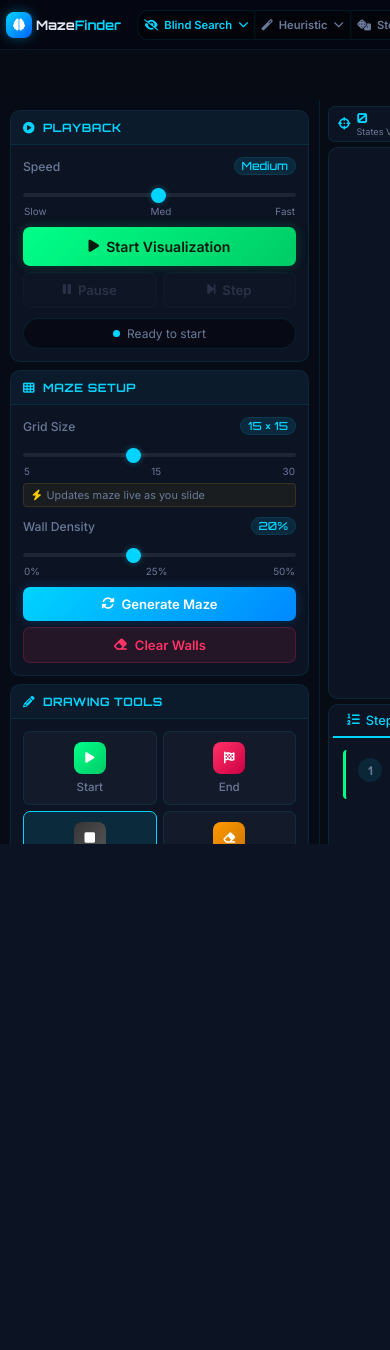
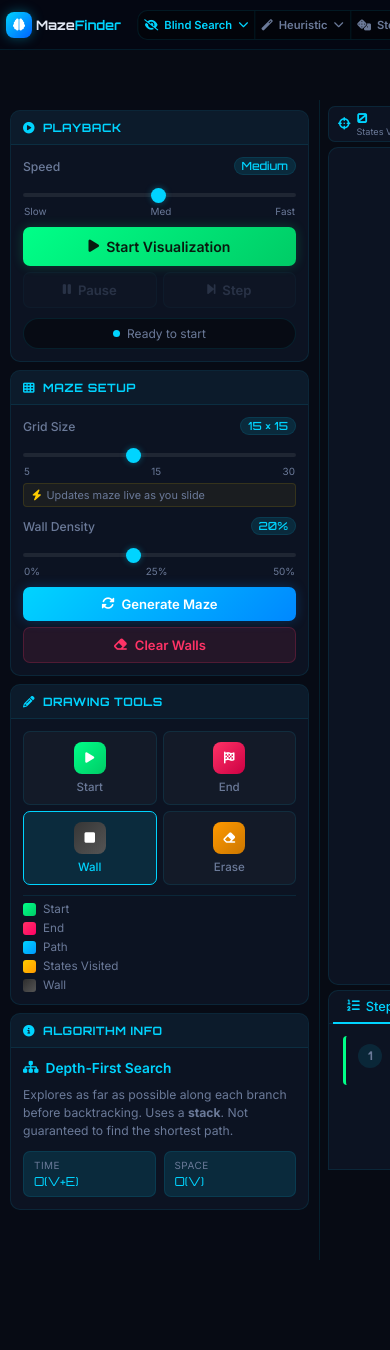
Before and after one commit to rahul9512/maze_visualizer, a Django app: page /maze/ in a window 390 px wide. Before the commit the page ends 844 px from the top, so only its background shows below. Run offline with Django 5.2, Linux system fonts and the light colour scheme.

Commit message:
Enable fluid viewport-based touch scrolling (80vh max-height & touch momentum) for small screen mobile devices in Maze & Map visualizers

```diff
--- a/core/static/css/maze.css
+++ b/core/static/css/maze.css
@@ -704,6 +704,44 @@ body {
 }
 
 @media (max-width: 900px) {
+    html, body {
+        overflow-y: auto !important;
+        height: auto !important;
+        min-height: 100vh;
+    }
+
+    .app-layout {
+        height: auto !important;
+        min-height: calc(100vh - 60px);
+        overflow-y: auto !important;
+        padding-bottom: 90px;
+    }
+
+    .main-area {
+        height: auto !important;
+        overflow-y: auto !important;
+        padding-bottom: 90px;
+    }
+
+    .sidebar {
+        height: auto !important;
+        overflow-y: auto !important;
+        padding-bottom: 40px;
+    }
+
+    .panel-content {
+        max-height: 80vh !important;
+        overflow-y: auto !important;
+        -webkit-overflow-scrolling: touch;
+        padding-bottom: 50px;
+    }
+
+    .steps-feed, .pseudocode, .ds-body, .coords-list {
+        max-height: 70vh !important;
+        overflow-y: auto !important;
+        -webkit-overflow-scrolling: touch;
+    }
+
     .topbar {
         padding: 0 10px;
         gap: 6px;
```
Also changed, not shown: core/static/css/map_style.css (+38 -0 lines).
